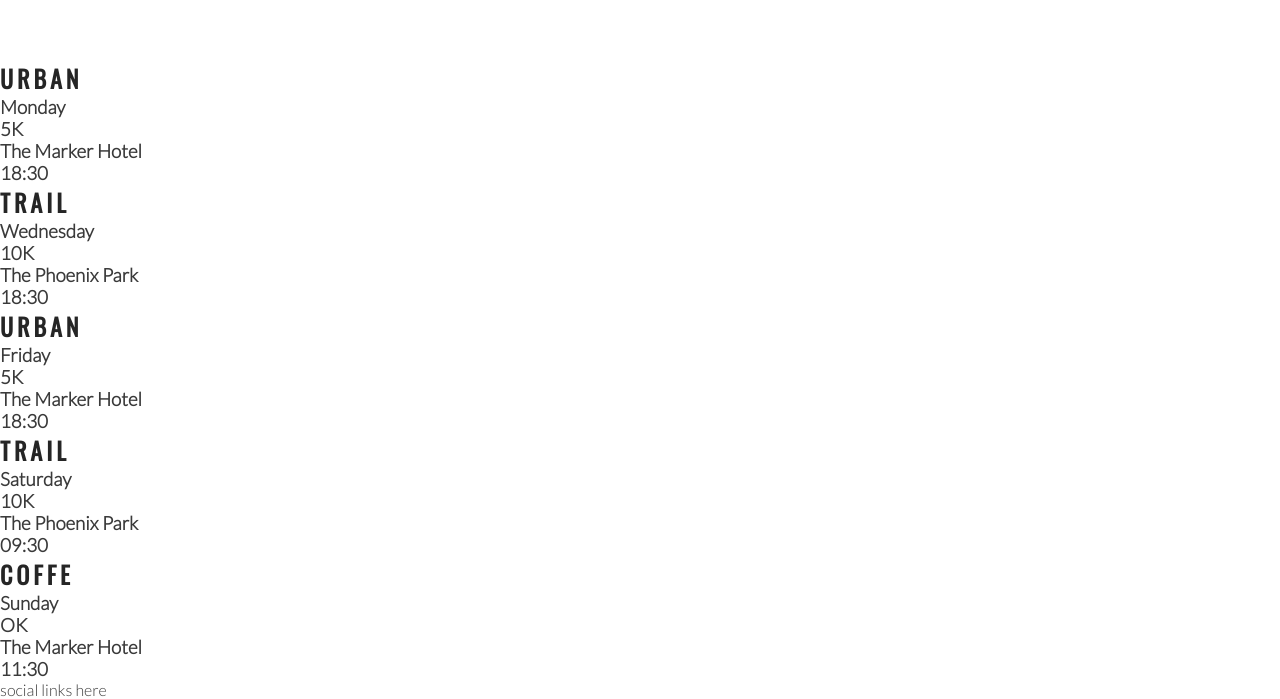
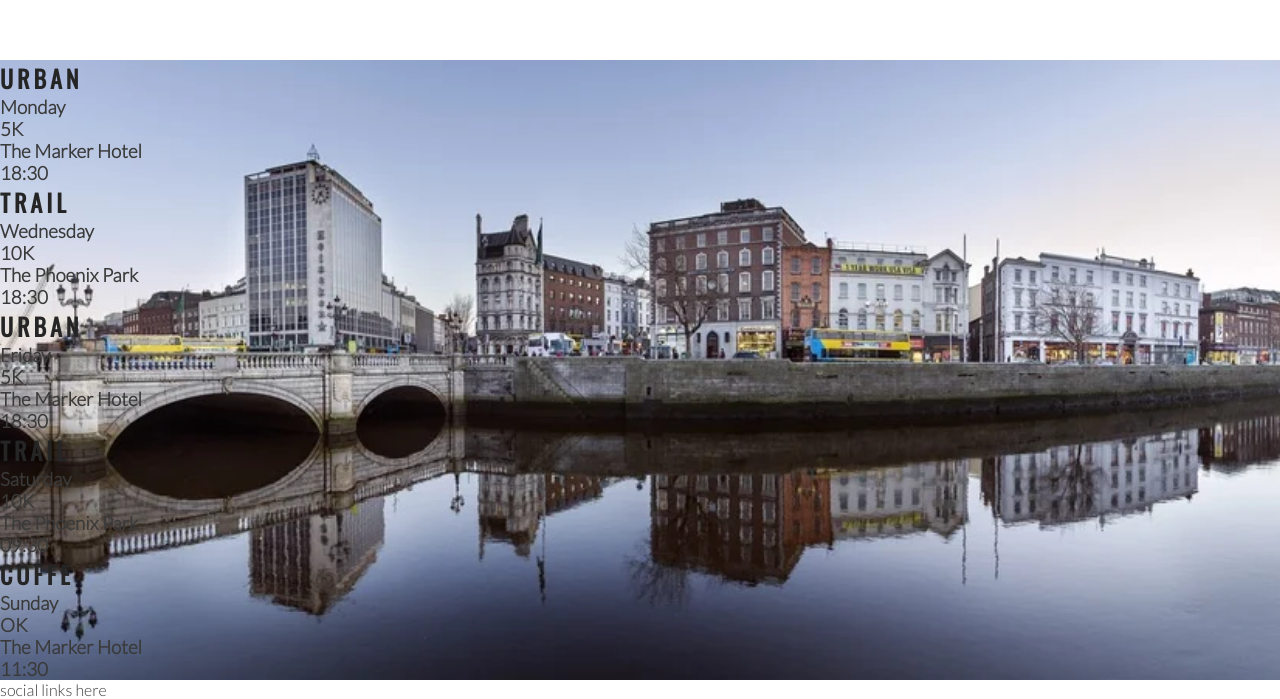
Before and after one commit to naragurgel/love-running, a plain HTML site: page index.html in a window 1280 px wide. Shown: the part 1215-1914 px from the top of the page. Drawn offline with nearby package versions, Linux system fonts and the light colour scheme.

Commit message:
Add background to times section

```diff
--- a/assets/css/style.css
+++ b/assets/css/style.css
@@ -187,3 +187,14 @@
     height: 100%;
     border-radius: 50%;
 }
+
+/* event time */
+
+#times {
+    background-image: url(../images/dublin-city.webp);
+    background-repeat: no-repeat;
+    background-size: cover;
+    background-position: center;
+    width: 100%;
+    overflow: hidden;
+}
--- a/index.html
+++ b/index.html
@@ -81,7 +81,7 @@
             </div>
         </div>
     </section>
-    <section>
+    <section id="times">
         <div>
             <h2>Urban</h2>
             <h3>Monday</h3>
```
Also changed, not shown: assets/images/dublin-city.webp (added).
